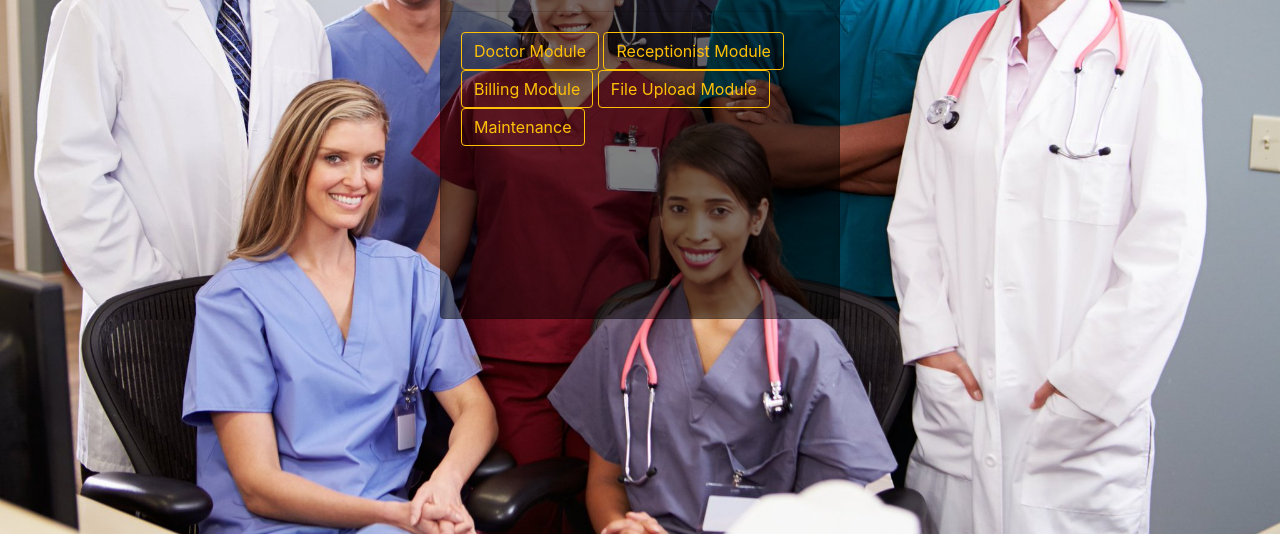
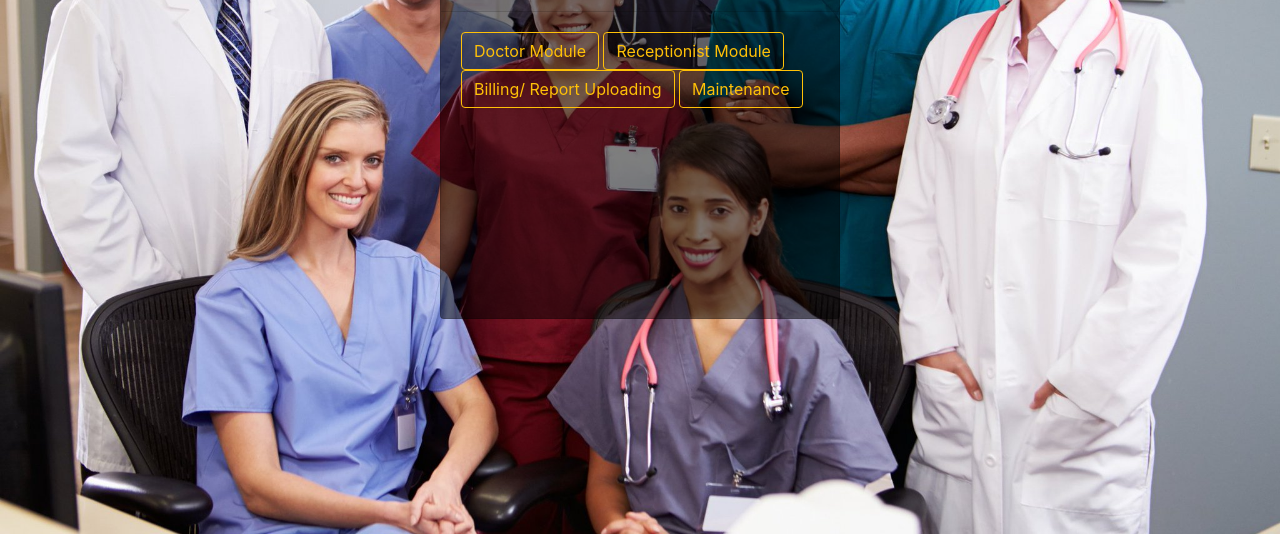
Before and after one commit to rumeshmadhusanka/SEP-api-gateway, a website: page dashboard/welcome.html in a window 1280 px wide. Shown: the part 266-800 px from the top of the page. Drawn offline with nearby package versions, Linux system fonts and the light colour scheme; a web font is replaced by a local one.

Commit message:
linking to modules fixed

```diff
--- a/dashboard/welcome.html
+++ b/dashboard/welcome.html
@@ -124,8 +124,8 @@
             <div class="card-body">
                 <a href="../doctor/"><input type="button" value="Doctor Module" class="btn btn-outline-warning"></a>
                 <a href="../receptionist/"><input type="button" value="Receptionist Module" class="btn btn-outline-warning"></a>
-                <a href="../billing/"><input type="button" value="Billing Module" class="btn btn-outline-warning"></a>
-                <a href="../reportupload/"><input type="button" value="File Upload Module" class="btn btn-outline-warning"></a>
+                <a href="https://login--sign-up--form.herokuapp.com/"><input type="button" value="Billing/ Report Uploading" class="btn btn-outline-warning"></a>
+<!--                <a href="../reportupload/"><input type="button" value="File Upload Module" class="btn btn-outline-warning"></a>-->
                 <a href="index.html"><input type="button" value="Maintenance" class="btn btn-outline-warning"></a>
             </div>
         </div>
```
